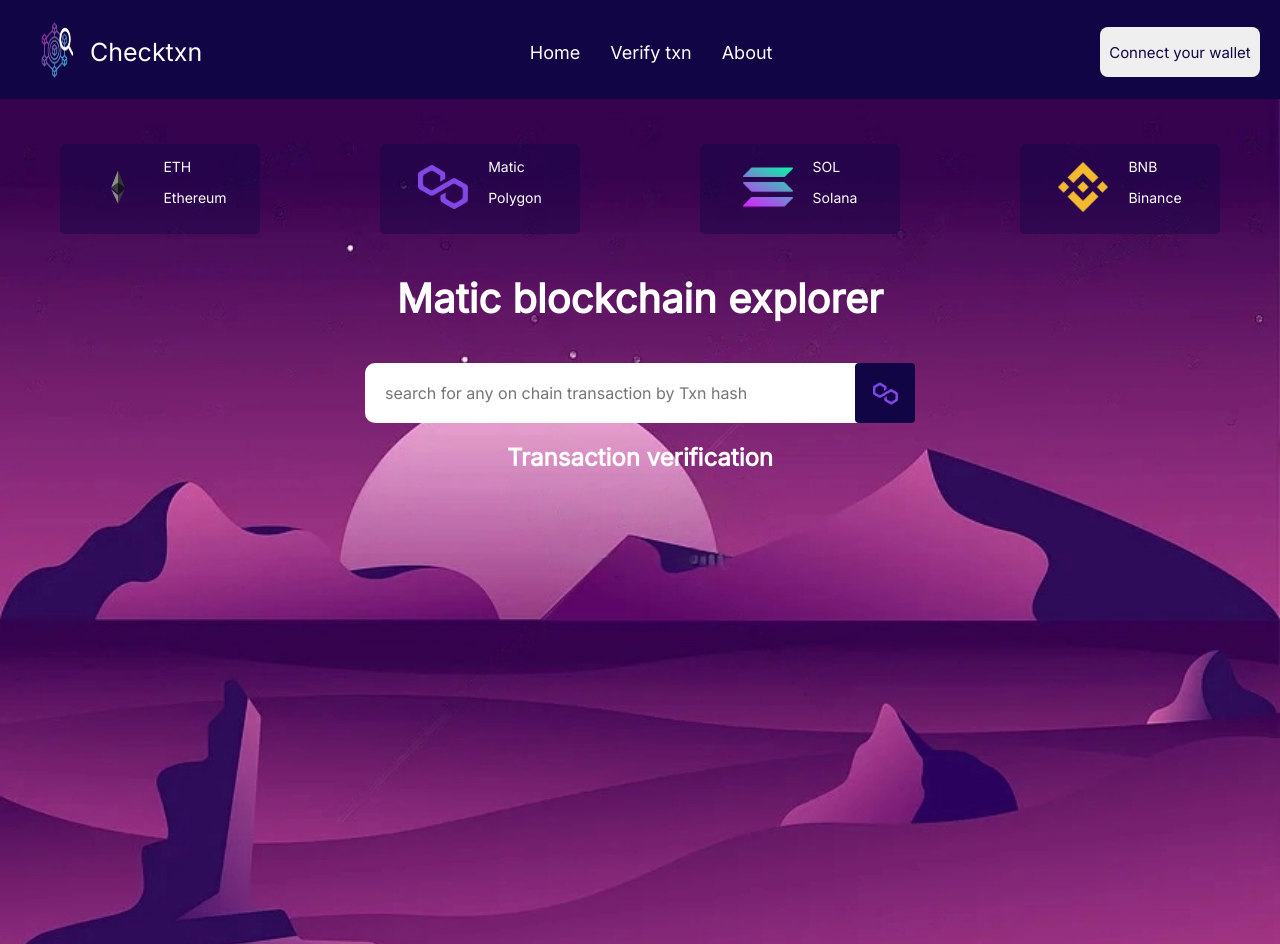
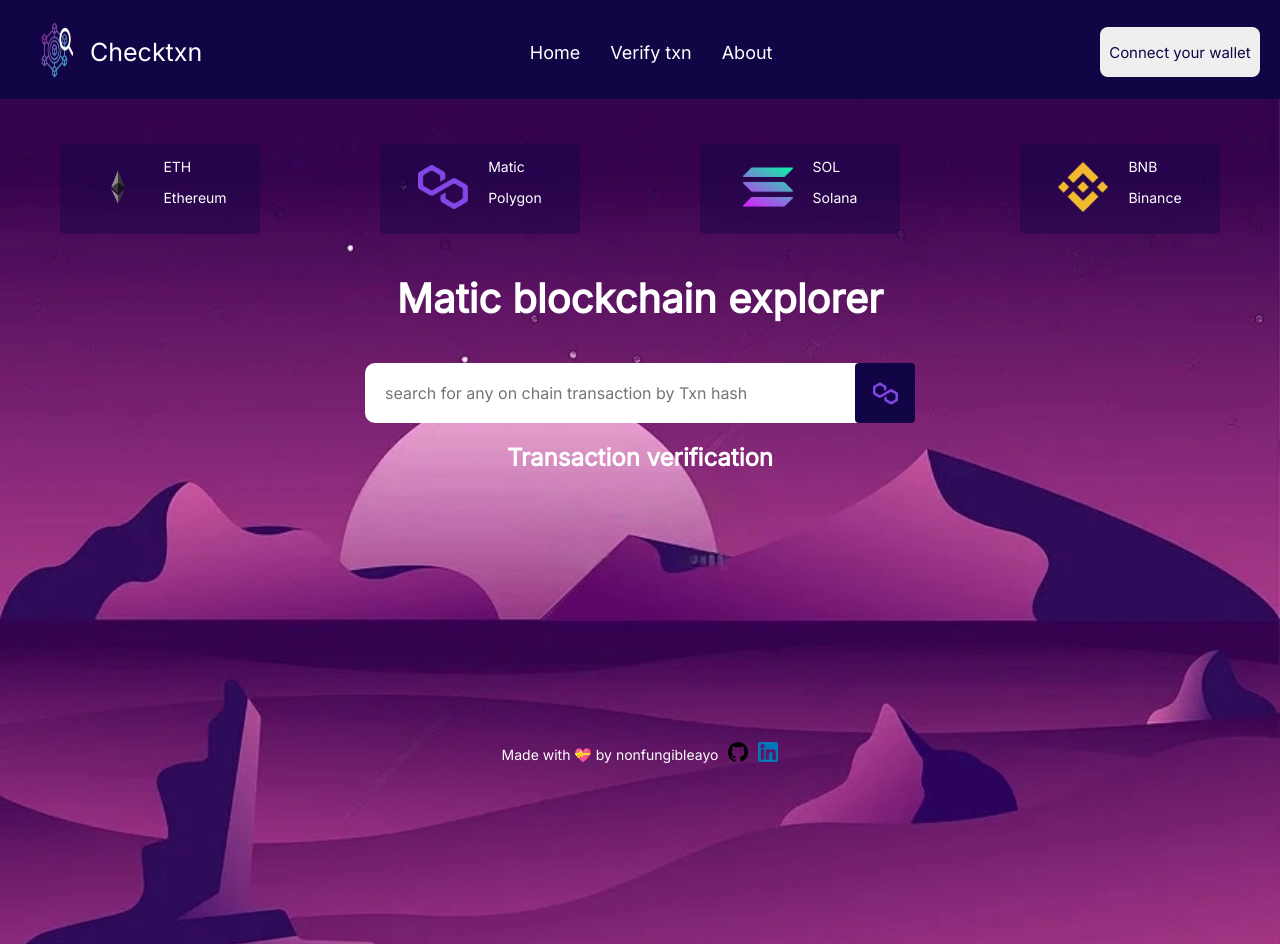
Before and after one commit to nonfungiblehayor/Checktxn, a React (Create React App) app in the folder checktxn/: page / in a window 1280 px wide. Built offline with nearby package versions, Linux system fonts and the light colour scheme.

Commit message:
feat: added footer section

```diff
--- a/checktxn/src/App.jsx
+++ b/checktxn/src/App.jsx
@@ -3,6 +3,7 @@ import Header from './components/header';
 import SubHeader from './components/sub-header';
 import Chaintext from './components/chaintext';
 import Explorer from './components/explorer';
+import Footer from './components/footer';
 import { useState } from 'react';
 import ETH from './images/Ethereum.webp';
 import Matic from './images/polygon.webp';
@@ -110,6 +111,7 @@ function App() {
         <Chaintext txt1={chains}/>
         <Explorer img1={chainImg} link1={chainLink} fnc2={handleChange}/>
         {success ?  <Txndetail stat={success} hashVal={hashValue} txnStat={txn}/> : ''}
+        <Footer />
         </section>
     </div>
   )
--- a/checktxn/src/App.module.scss
+++ b/checktxn/src/App.module.scss
@@ -250,6 +250,23 @@ $bgColor: #120545;
                 }
             }
         }
+        }
+    }
+    .footerSection {
+        display: flex;
+        flex-direction: row;
+        align-items: center;
+        justify-content: center;
+        max-width: 100%;
+        gap: 10px;
+        margin-top: 240px;
+        p {
+            @include styleAttr();
+            font-size: 14px;
+        }
+        img {
+            width: 20px;
+            height: 20px;
         }
     }
 }
--- /dev/null
+++ b/checktxn/src/components/footer.jsx
@@ -0,0 +1,16 @@
+import React, { useState, useEffect } from "react";
+import style from '../App.module.scss';
+import Linkedin from '../images/linkedin.webp';
+import github from '../images/github.webp';
+
+
+function Footer() {
+    return <footer className={style.footerSection}>
+        <p>
+            Made with 💝 by nonfungibleayo
+        </p>
+        <a href="github.com/nonfungiblehayor"> <img src={github} alt='github logo'></img> </a>
+        <a href=''><img src={Linkedin} alt='linkedin logo'></img></a>
+    </footer>
+}
+export default Footer
```
Also changed, not shown: checktxn/src/images/github.webp (added), checktxn/src/images/linkedin.webp (added).
